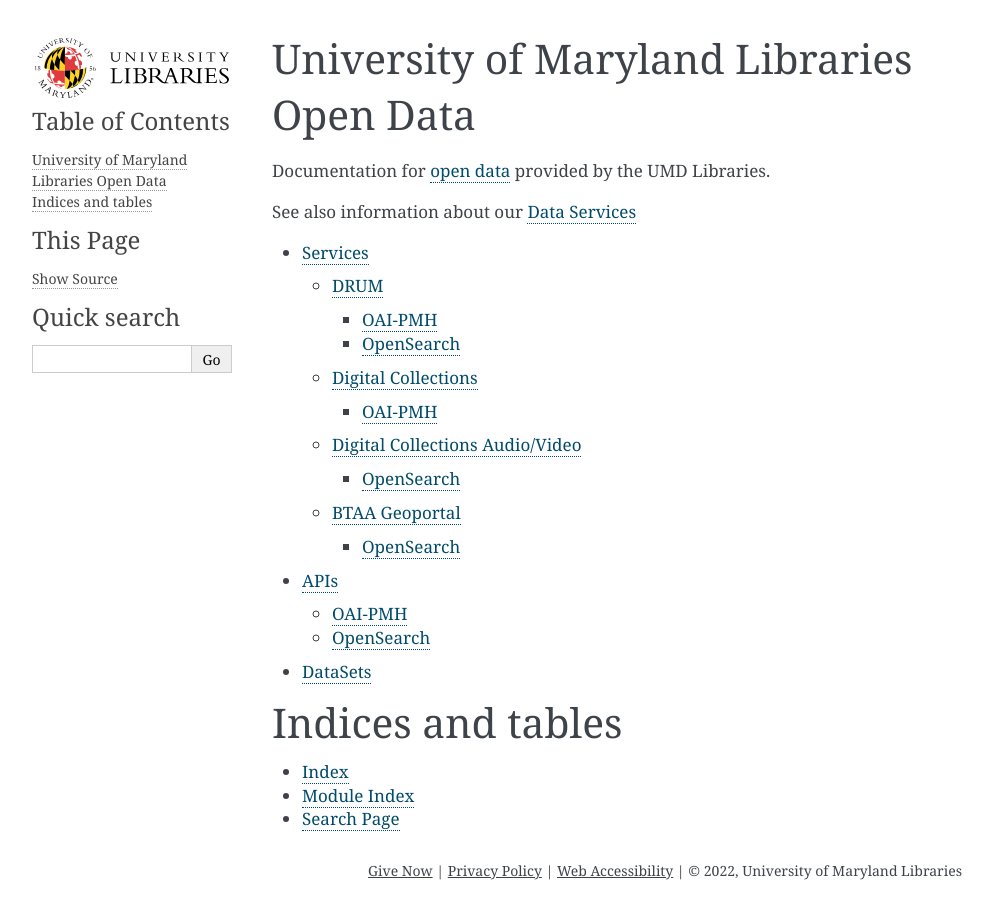
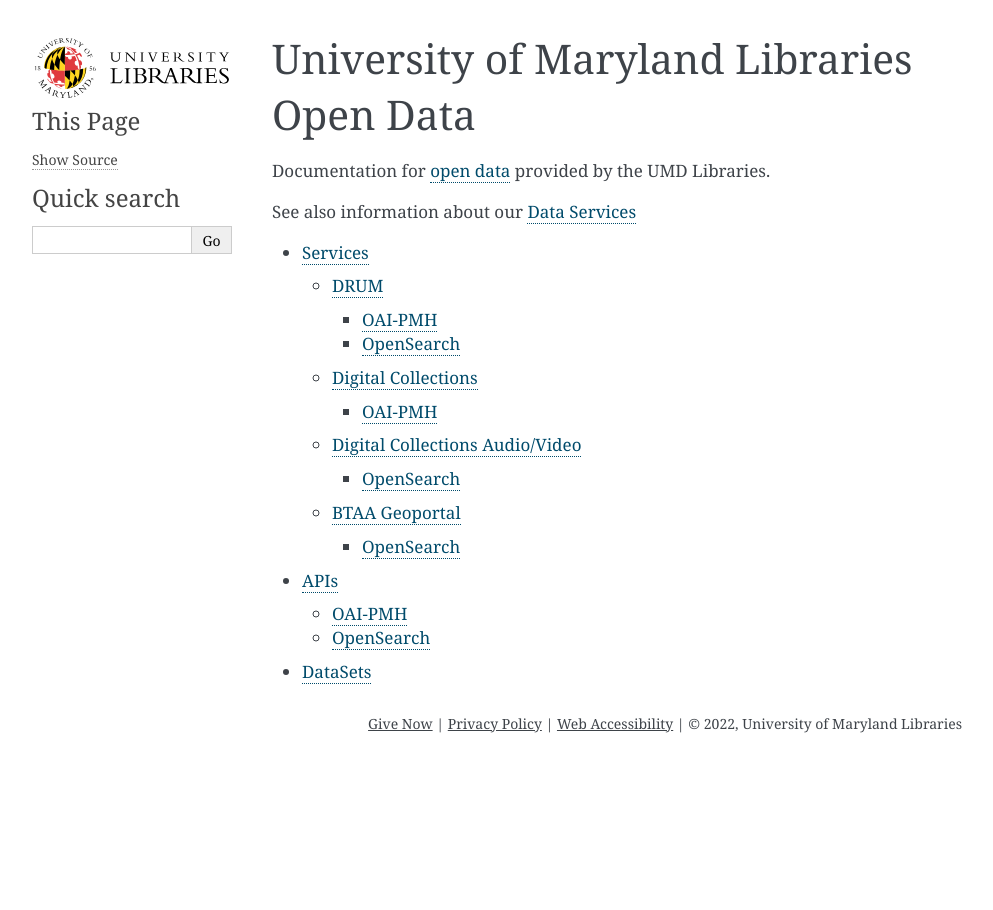
Before and after one commit to wallberg-umd/umd-lib-opendata, a Sphinx documentation site: the page built from source/index.rst, in a window 1280 px wide. Shown: the whole page, without its empty margins (148-1141 px from the left). Built offline with Sphinx 7.4.7, drawn with Linux system fonts in a browser that asks for light colours.

Commit message:
LIBWEB-5701. Remove empty genindex.html and modindex.html
https://issues.umd.edu/browse/LIBWEB-5701

```diff
--- a/source/conf.py
+++ b/source/conf.py
@@ -42,6 +42,11 @@
 # This pattern also affects html_static_path and html_extra_path.
 exclude_patterns = []
 
+# Suppress empty modindex.html
+html_domain_indices = False
+
+# Suppress empty genindex.html
+html_use_index = False
 
 # -- Options for HTML output -------------------------------------------------
 
--- a/source/index.rst
+++ b/source/index.rst
@@ -17,10 +17,3 @@
    services
    apis
    datasets
-
-Indices and tables
-==================
-
-* :ref:`genindex`
-* :ref:`modindex`
-* :ref:`search`
```
